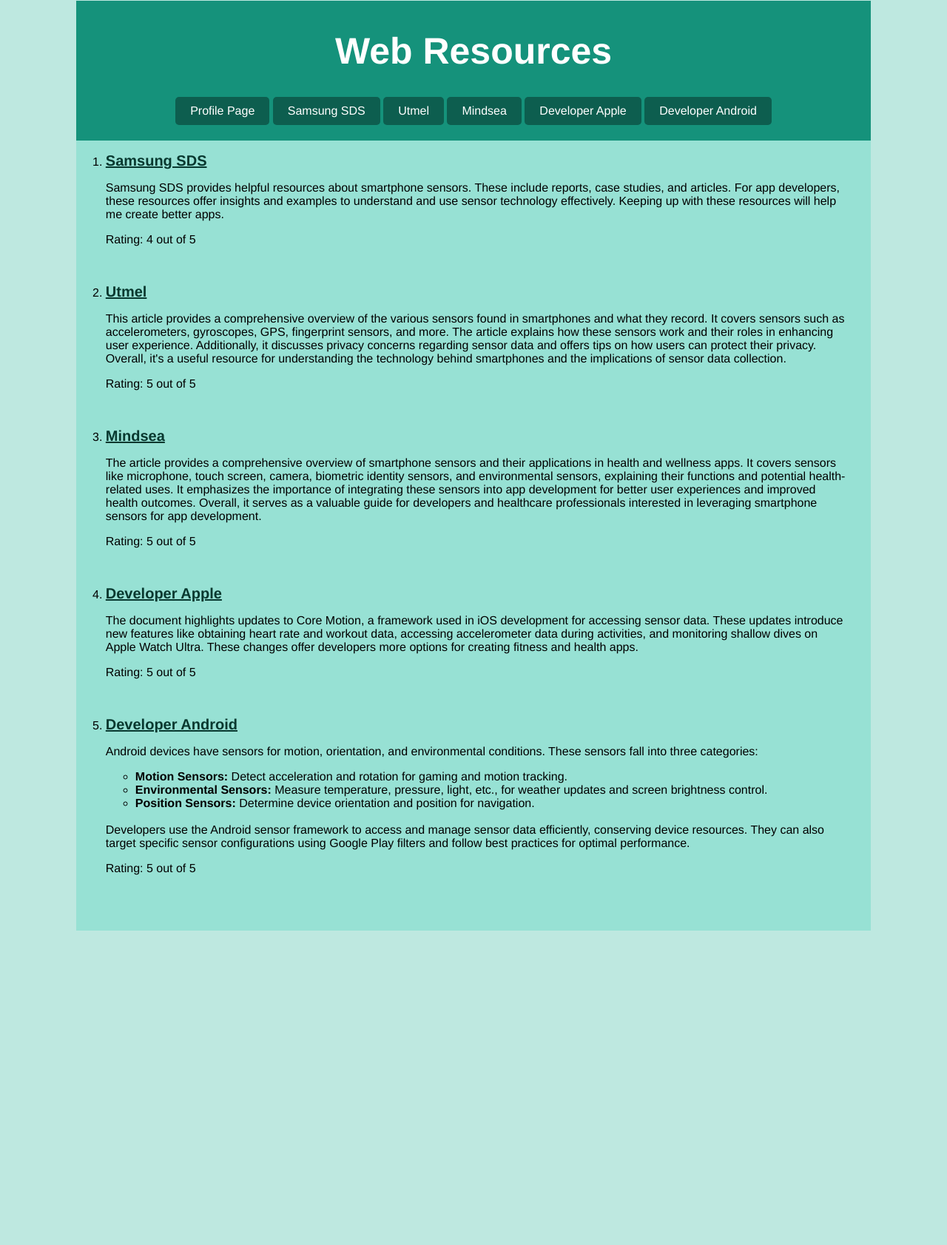
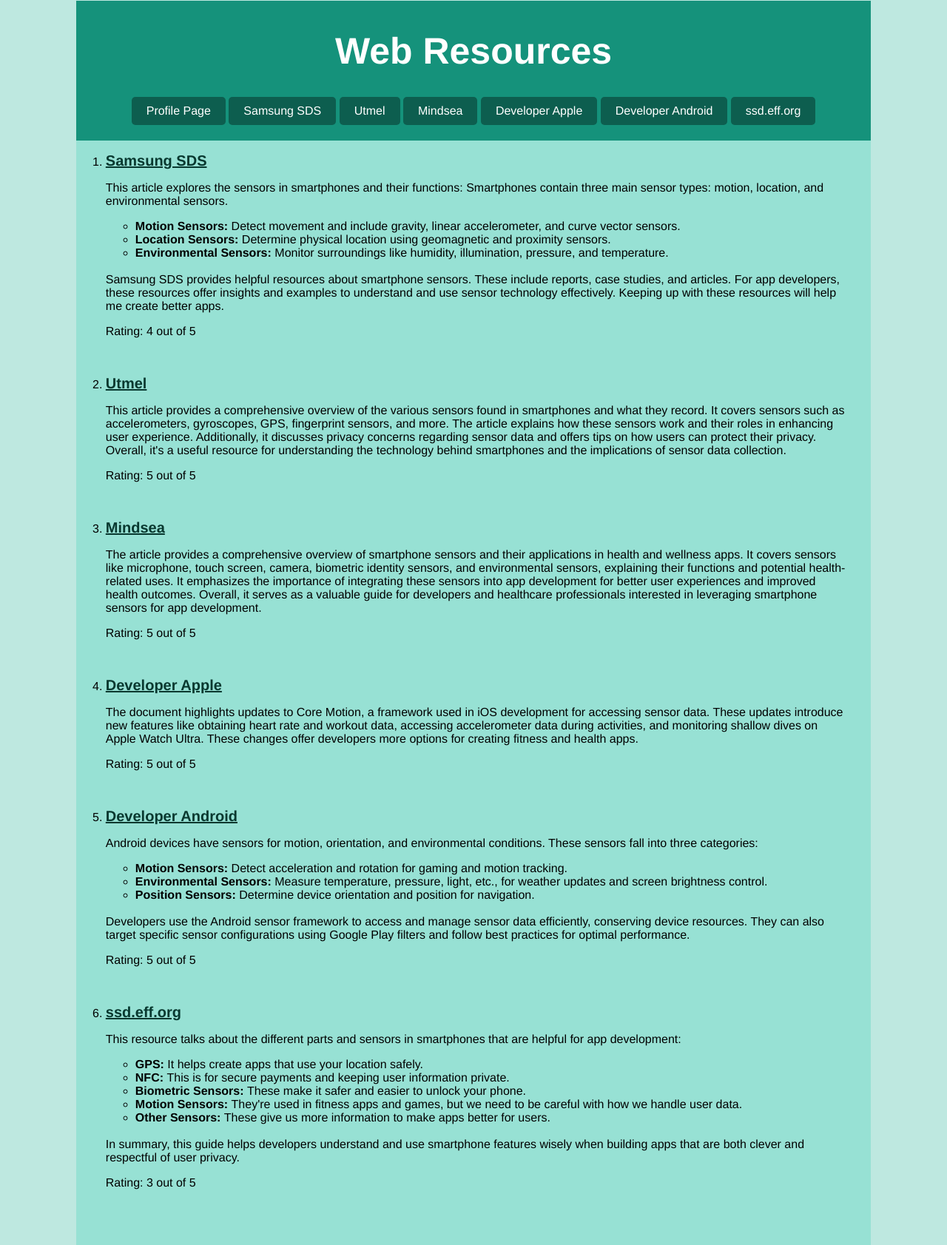
Before and after one commit to vik-kos000/View-1-Workflow, a plain HTML site: page html/sensor_review.html in a window 1280 px wide. Shown: the part 7-1690 px from the top of the page at 74% size. Before the commit the page ends 1273 px from the top, so only its background shows below. Drawn offline with Linux system fonts and the light colour scheme.

Commit message:
added another website

```diff
--- a/html/sensor_review.html
+++ b/html/sensor_review.html
@@ -23,6 +23,7 @@
                     <a href="#c" class="button">Mindsea</a>
                     <a href="#d" class="button">Developer Apple</a>
                     <a href="#f" class="button">Developer Android</a>
+                    <a href="#g" class="button">ssd.eff.org</a>
                 </p>
             </div>
             <div id="websitePart">
@@ -32,6 +33,14 @@
                         <p id="a">
                             <a href="https://www.samsungsds.com/en/insights/what-kinds-of-sensors-are-embedded-in-smartphones.html?referrer=https://www.samsungsds.com/en/story/What-Kinds-of-Sensors-are-Embedded-in-Smartphones.html" class="website">Samsung SDS</a>
                             <p>
+                                This article explores the sensors in smartphones and their functions:
+                                Smartphones contain three main sensor types: motion, location, and environmental sensors.
+                                <ul>
+                                    <li><strong>Motion Sensors: </strong>Detect movement and include gravity, linear accelerometer, and curve vector sensors.</li>
+                                    <li><strong>Location Sensors: </strong>Determine physical location using geomagnetic and proximity sensors.</li>
+                                    <li><strong>Environmental Sensors: </strong>Monitor surroundings like humidity, illumination, pressure, and temperature.</li>
+                                </ul>
+                                <br />
                                 Samsung SDS provides helpful resources about smartphone sensors. These
                                 include reports, case studies, and articles. For app developers, these
                                 resources offer insights and examples to understand and use sensor technology
@@ -110,6 +119,25 @@
                         </p>
                     </li>
                     <br />
+                    <li>
+                        <p id="g">
+                            <a href="https://ssd.eff.org/module/mobile-phones-phone-components-and-sensors" class="website">ssd.eff.org</a>
+                            <p>
+                                This resource talks about the different parts and sensors in smartphones that are helpful for app development:
+                                <ul>
+                                    <li><strong>GPS: </strong>It helps create apps that use your location safely.</li>
+                                    <li><strong>NFC: </strong>This is for secure payments and keeping user information private.</li>
+                                    <li><strong>Biometric Sensors: </strong>These make it safer and easier to unlock your phone.</li>
+                                    <li><strong>Motion Sensors: </strong>They're used in fitness apps and games, but we need to be careful with how we handle user data.</li>
+                                    <li><strong>Other Sensors: </strong>These give us more information to make apps better for users.</li>
+                                </ul>
+                                <br />
+                                In summary, this guide helps developers understand and use smartphone features wisely when building apps that are both clever and respectful of user privacy.
+                            </p>
+                            <p>Rating: 3 out of 5</p>
+                        </p>
+                    </li>
+                    <br />
                 </ol>
             </div>
         </div>
```
